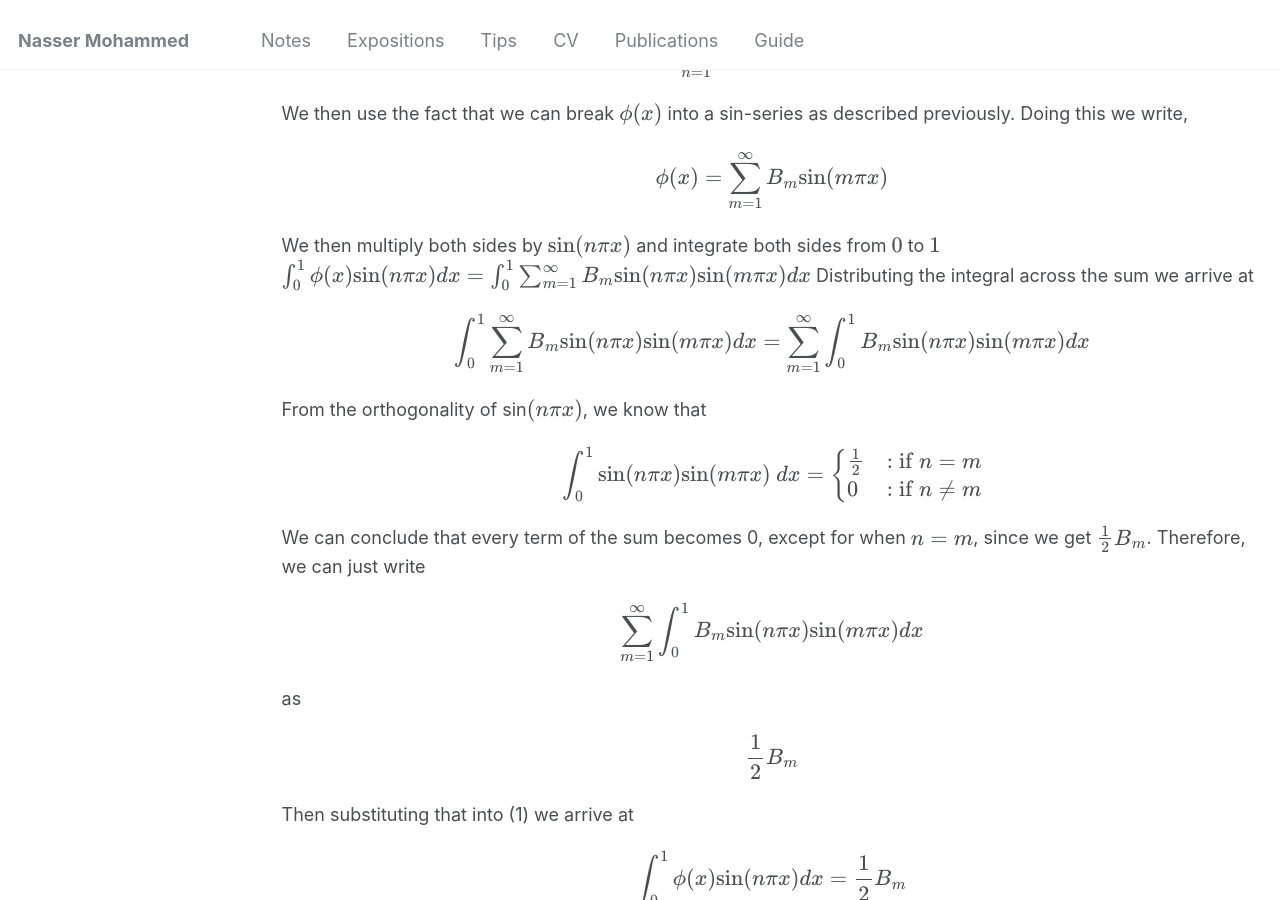
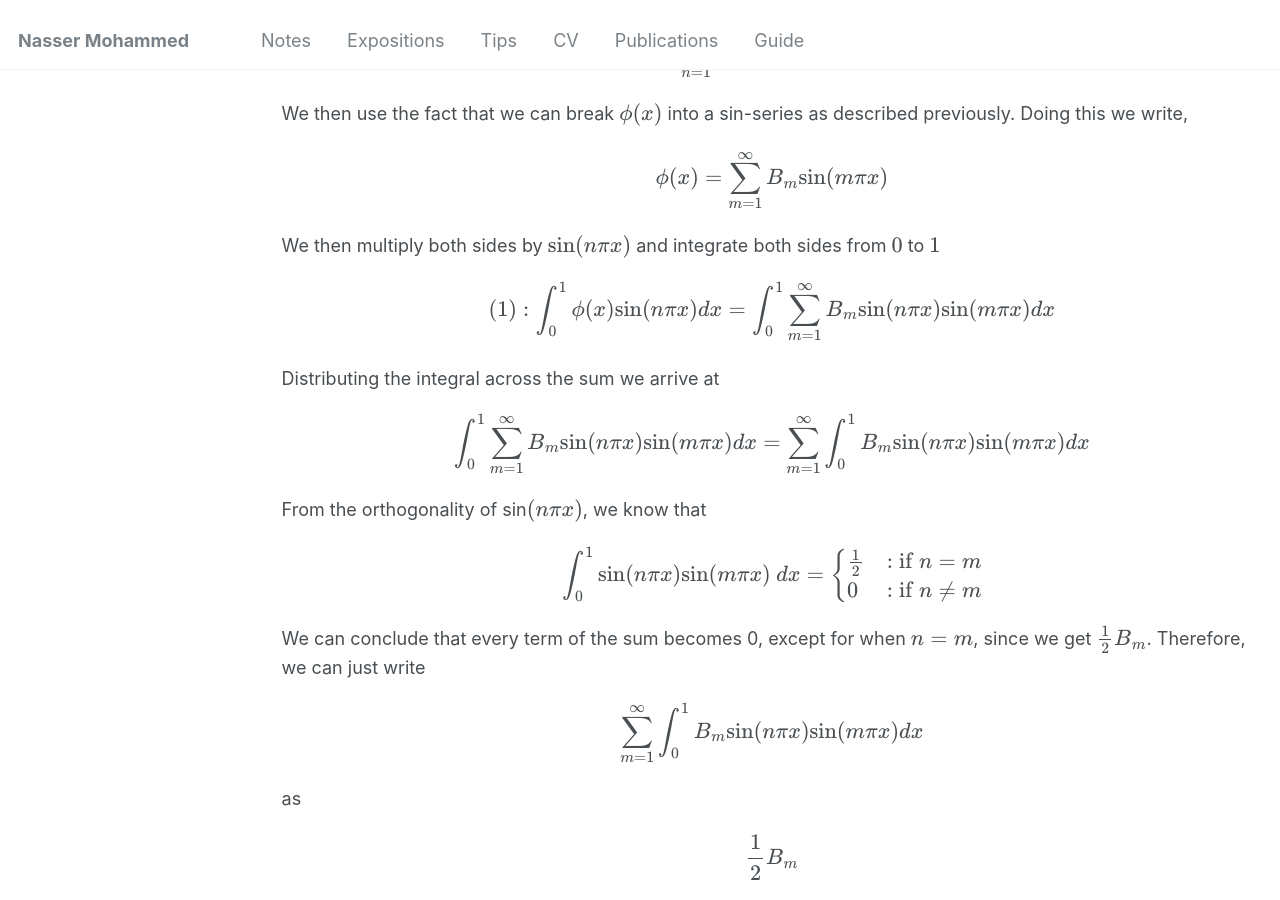
Before and after one commit to Nasser-Mohammed/Nasser-Mohammed.github.io, a Jekyll site: the page built from _pages/notes/pde/heatequation.md, in a window 1280 px wide and 900 px high, scrolled down 7835 px. Built offline with Jekyll 4.4.1, drawn with Linux system fonts in a browser that asks for light colours.

Commit message:
Update heatequation.md

```diff
--- a/_pages/notes/pde/heatequation.md
+++ b/_pages/notes/pde/heatequation.md
@@ -91,11 +91,8 @@ Now with this in hand, we know (from earlier) that \\(\sum_{n = 1}^{\infty}u_n(x
 \\[\sum_{n = 1}^{\infty}u_n(x,0) = \phi(x)\\]
 We then use the fact that we can break \\(\phi(x)\\) into a sin-series as described previously. Doing this we write, \\[\phi(x) = \sum_{m = 1}^{\infty}B_m\text{sin}(m\pi x)\\]
 We then multiply both sides by \\(\text{sin}(n\pi x)\\) and integrate both sides from \\(0\\) to \\(1\\)
-$$
-\begin{equation}
-\int_0^1 \phi(x)\text{sin}(n\pi x)dx = \int_0^1\sum_{m = 1}^{\infty}B_m\text{sin}(n\pi x)\text{sin}(m\pi x)dx
-\end{equation}
-$$
+\\[(1):     \int_0^1 \phi(x)\text{sin}(n\pi x)dx = \int_0^1\sum_{m = 1}^{\infty}B_m\text{sin}(n\pi x)\text{sin}(m\pi x)dx\\]
+
 Distributing the integral across the sum we arrive at
 \\[\int_0^1\sum_{m = 1}^{\infty}B_m\text{sin}(n\pi x)\text{sin}(m\pi x)dx = \sum_{m = 1}^{\infty}\int_0^1B_m\text{sin}(n\pi x)\text{sin}(m\pi x)dx\\]
 From the orthogonality of sin\\((n\pi x)\\), we know that
```
